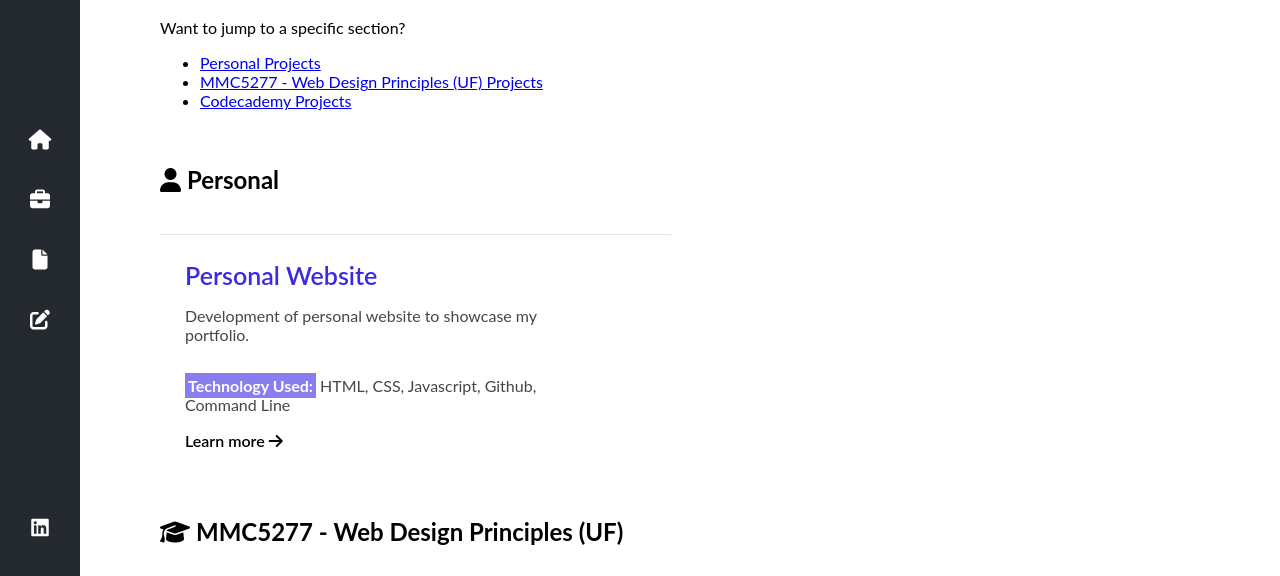
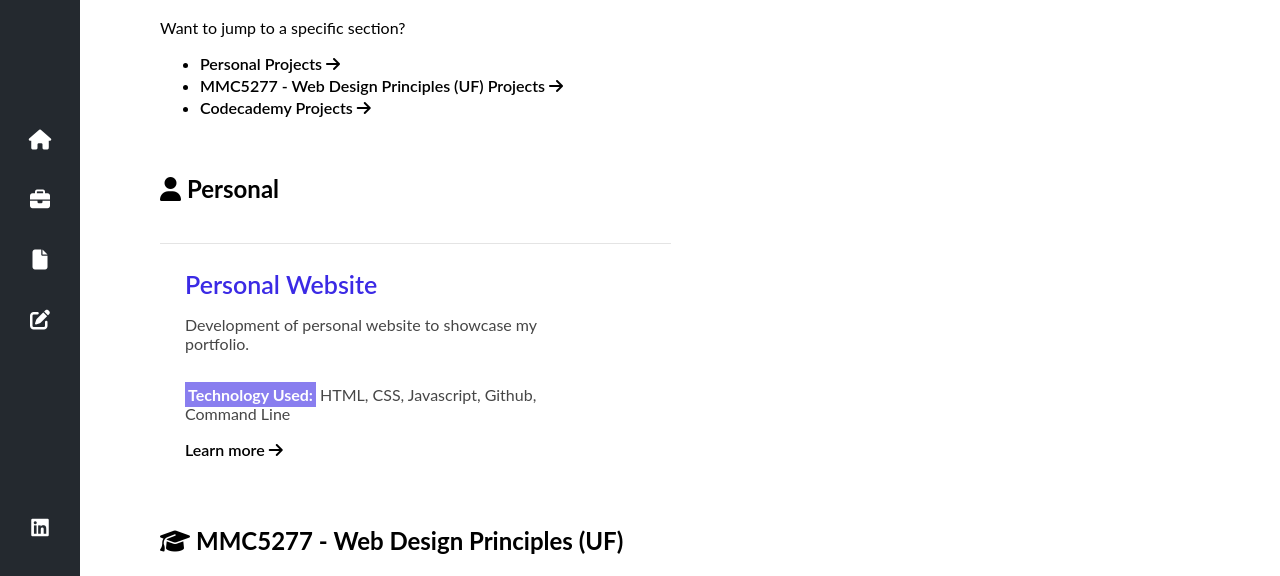
Before and after one commit to zacharywilkerson/personal, a plain HTML site: page portfolio.html in a window 1280 px wide. Shown: the part 122-698 px from the top of the page. Drawn offline with Linux system fonts and the light colour scheme.

Commit message:
updated: a element styling

```diff
--- a/style.css
+++ b/style.css
@@ -107,6 +107,8 @@ a:hover span.tooltip {
 /* Portfolio Content Styling */
 /******************************************************/
 
+
+
 article.portfolio, section.assignment {
     display: flex;
     flex-wrap: wrap;
@@ -173,7 +175,7 @@ section.assignment span.bold_text {
     padding: 3px;
 }
 
-section.assignment a {
+section a {
     text-decoration: none;
     color: black;
     font-weight: bold;
@@ -182,7 +184,7 @@ section.assignment a {
     font-weight: 600;
 }
 
-section.assignment a::after {
+section a::after {
     font: var(--fa-font-solid);
     content: " \f061";
 }
```
